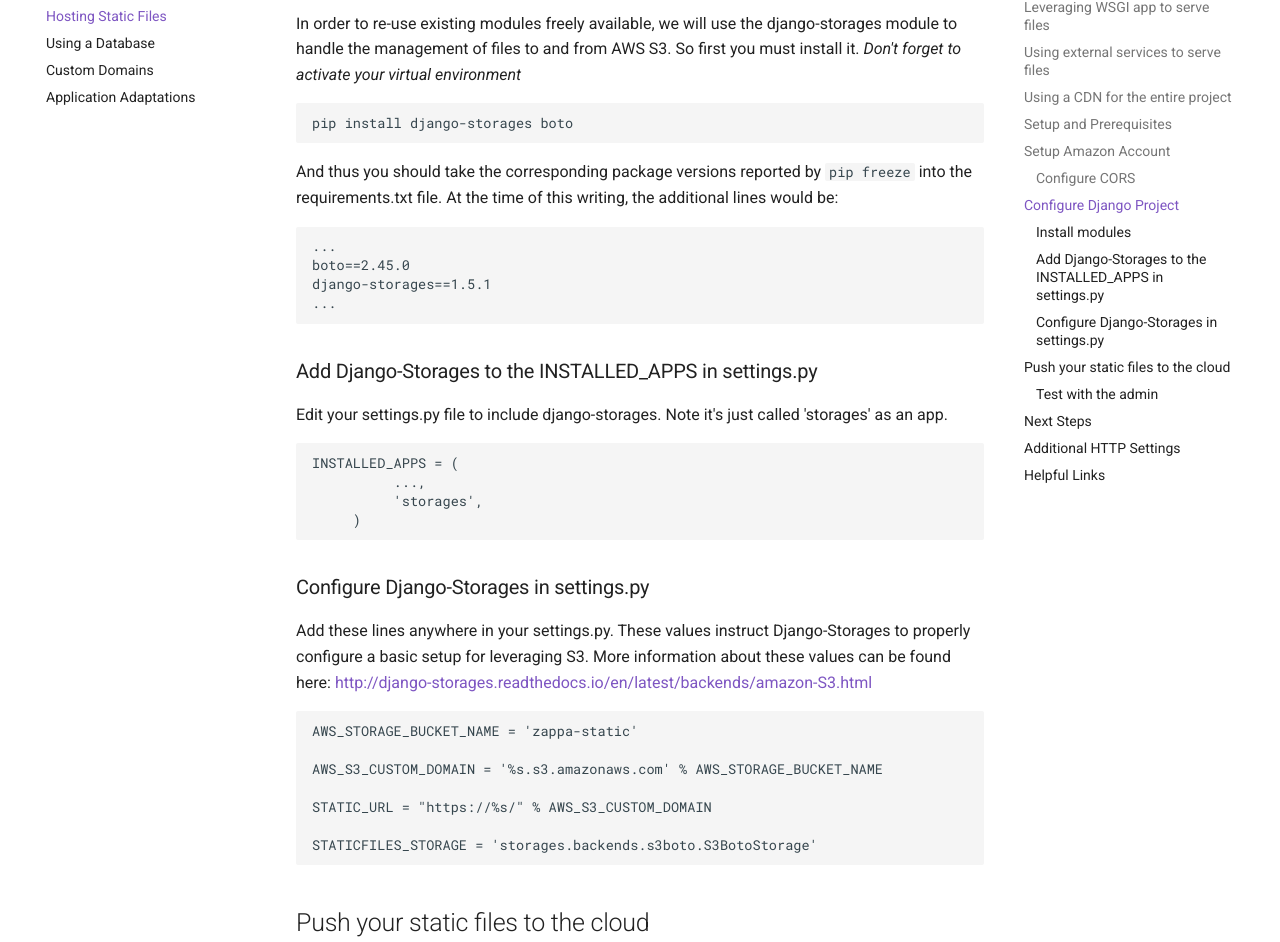
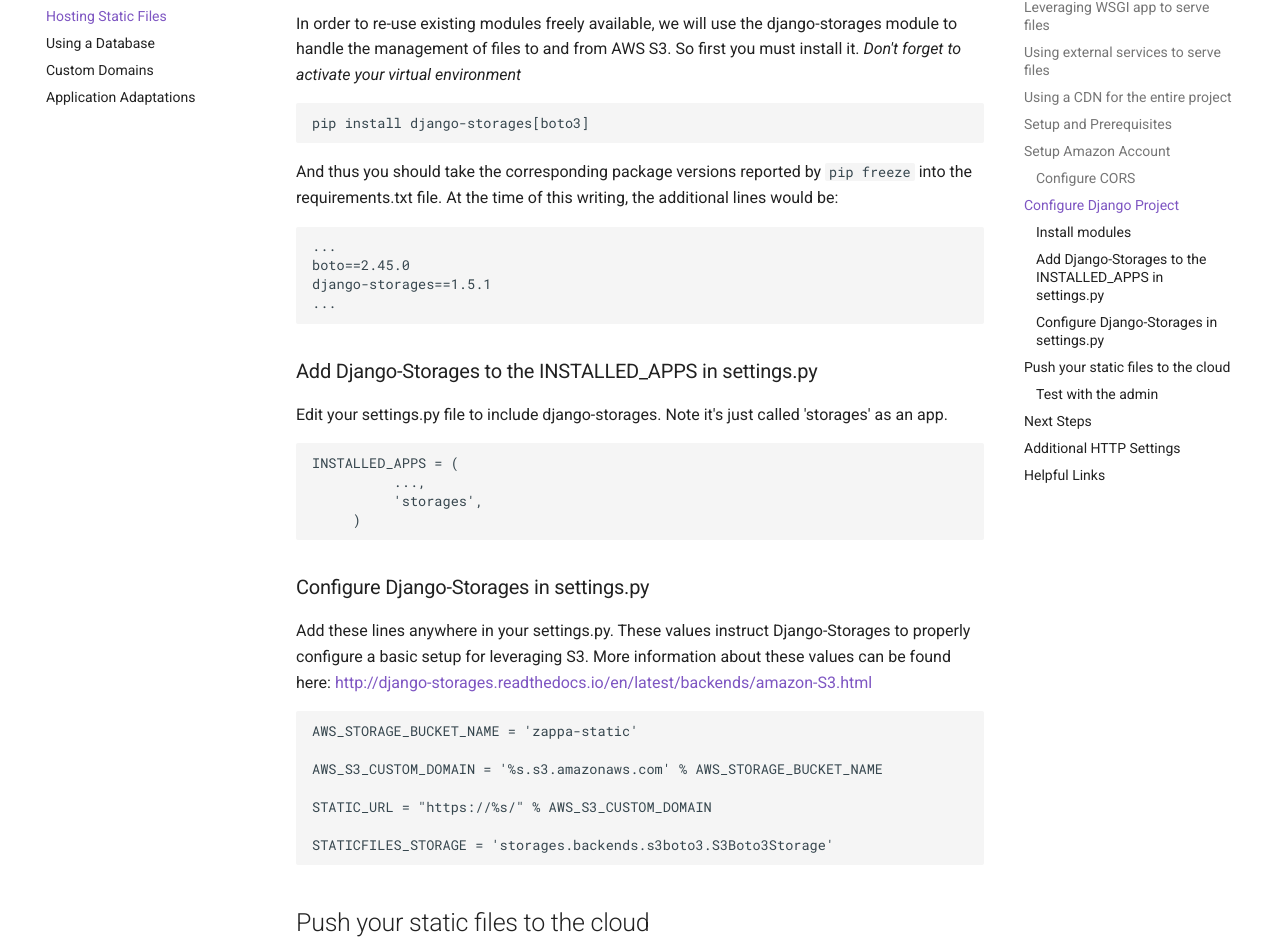
Before and after one commit to edgarroman/zappa-django-guide, an MkDocs documentation site: the page built from docs/walk_static.md, in a window 1280 px wide and 1400 px high, scrolled down 2377 px. Shown: the part 146-1088 px from the top of the window. Built offline with MkDocs 1.6.1 and Material for MkDocs 9.7.7, drawn with Linux system fonts in a browser that asks for light colours; comment, search, counter and statistics services are not loaded; old or Windows-style settings are respelled for this version of MkDocs; some of the changed text lies outside the part shown.

Commit message:
Update django-storage example to the boto3 backend
From django-storages [changelog](https://github.com/jschneier/django-storages/blob/master/CHANGELOG.rst#17-2018-09-03)

> The legacy S3BotoBackend is deprecated and will be removed in version 1.8. It is strongly recommended to move to the S3Boto3Storage backend for performance, stability and bugfix reasons.

Followed the [migration guide](https://django-storages.readthedocs.io/en/latest/backends/amazon-S3.html#migrating-boto-to-boto3)

Fixes #24

````diff
--- a/docs/walk_static.md
+++ b/docs/walk_static.md
@@ -65,7 +65,7 @@
 In order to re-use existing modules freely available, we will use the django-storages module to handle the management of files to and from AWS S3.  So first you must install it.  *Don't forget to activate your virtual environment*
 
 ```
-pip install django-storages boto
+pip install django-storages[boto3]
 ```
 
 And thus you should take the corresponding package versions reported by `pip freeze` into the requirements.txt file.  At the time of this writing, the additional lines would be:
@@ -99,7 +99,7 @@
 
 STATIC_URL = "https://%s/" % AWS_S3_CUSTOM_DOMAIN
 
-STATICFILES_STORAGE = 'storages.backends.s3boto.S3BotoStorage'
+STATICFILES_STORAGE = 'storages.backends.s3boto3.S3Boto3Storage'
 
 ```
 
````
Also changed, not shown: other parts of docs/walk_static.md (+2 -3 lines).
